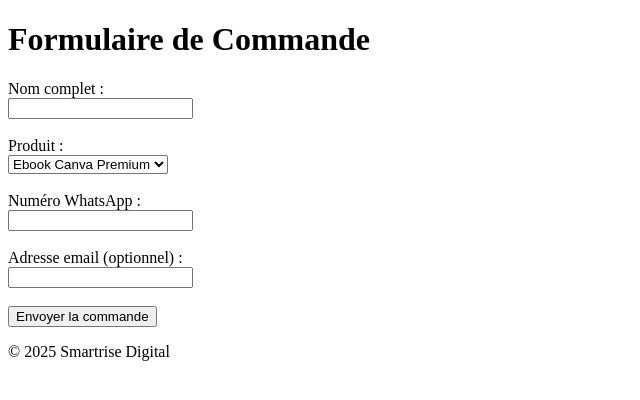
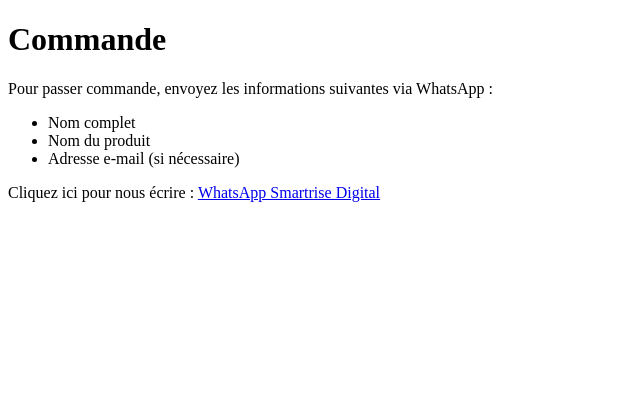
Before and after one commit to Smartpubdigital2/https-smartpubdigital.github.io, a plain HTML site: page commande.html in a window 1280 px wide. Shown: the whole page, without its empty margins (0-640 px from the left). Drawn offline with Linux system fonts and the light colour scheme.

Commit message:
commande.html

```diff
--- a/commande.html
+++ b/commande.html
@@ -3,35 +3,19 @@
 <html lang="fr">
 <head>
   <meta charset="UTF-8">
-  <title>Commande - Smartrise Shop</title>
-  <link rel="stylesheet" href="style.css">
+  <title>Commande - Smartrise Digital</title>
 </head>
 <body>
-  <header>
-    <h1>Formulaire de Commande</h1>
-  </header>
-  <section>
-    <form action="#" method="post">
-      <label for="nom">Nom complet :</label><br>
-      <input type="text" id="nom" name="nom" required><br><br>
-
-      <label for="produit">Produit :</label><br>
-      <select id="produit" name="produit">
-        <option value="ebook">Ebook Canva Premium</option>
-        <option value="fiches">Pack de fiches étudiant</option>
-      </select><br><br>
-
-      <label for="telephone">Numéro WhatsApp :</label><br>
-      <input type="tel" id="telephone" name="telephone" required><br><br>
-
-      <label for="email">Adresse email (optionnel) :</label><br>
-      <input type="email" id="email" name="email"><br><br>
-
-      <input type="submit" value="Envoyer la commande">
-    </form>
-  </section>
-  <footer>
-    <p>&copy; 2025 Smartrise Digital</p>
-  </footer>
+  <h1>Commande</h1>
+  <p>Pour passer commande, envoyez les informations suivantes via WhatsApp :</p>
+  <ul>
+    <li>Nom complet</li>
+    <li>Nom du produit</li>
+    <li>Adresse e-mail (si nécessaire)</li>
+  </ul>
+  <p>
+    Cliquez ici pour nous écrire :
+    <a href="https://wa.me/22896078137" target="_blank">WhatsApp Smartrise Digital</a>
+  </p>
 </body>
 </html>
```
